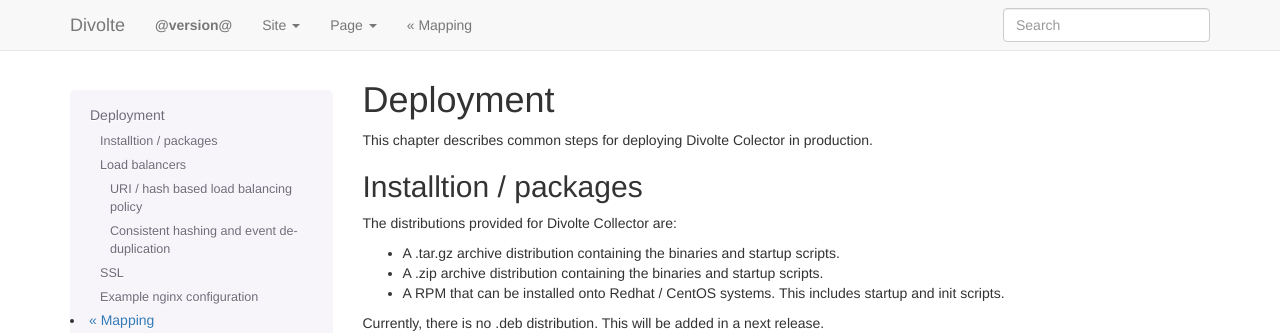
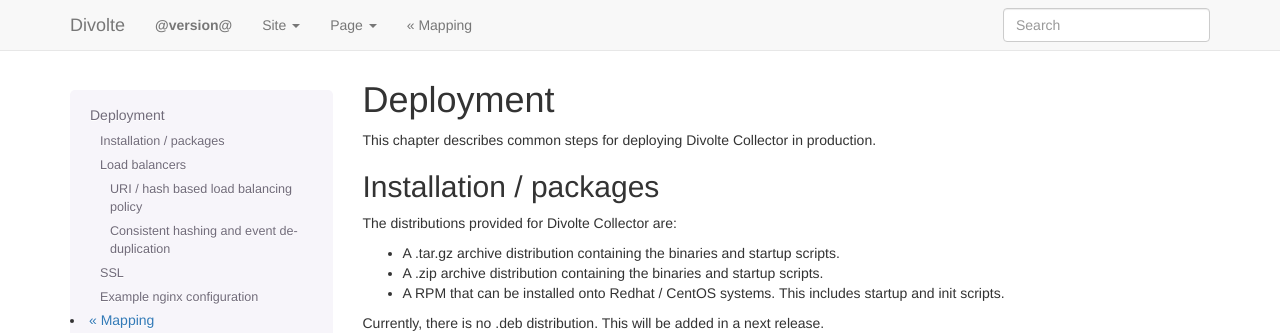
Before and after one commit to divolte/divolte-collector, a Sphinx documentation site: the page built from docs/deployment.rst, in a window 1280 px wide and 900 px high. Shown: the top 333 px of the window. Built offline with Sphinx 7.4.7, drawn with Linux system fonts in a browser that asks for light colours; nearby versions of some CDN libraries; library files that are not in the unit come from our copies.

Commit message:
Fix some typos.

```diff
--- a/docs/deployment.rst
+++ b/docs/deployment.rst
@@ -1,10 +1,10 @@
 **********
 Deployment
 **********
-This chapter describes common steps for deploying Divolte Colector in production.
+This chapter describes common steps for deploying Divolte Collector in production.
 
-Installtion / packages
-======================
+Installation / packages
+=======================
 The distributions provided for Divolte Collector are:
 
 - A .tar.gz archive distribution containing the binaries and startup scripts.
```
